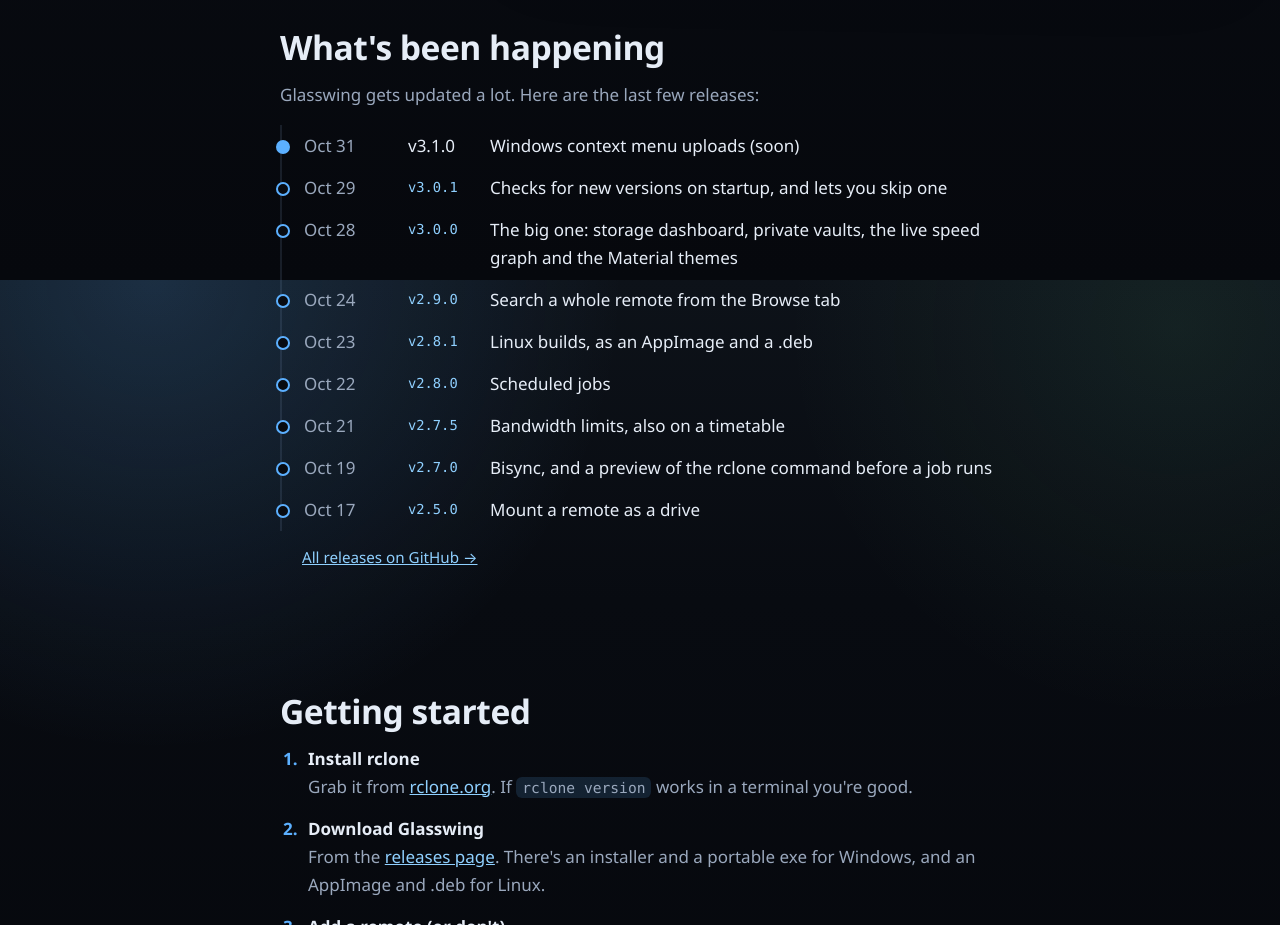
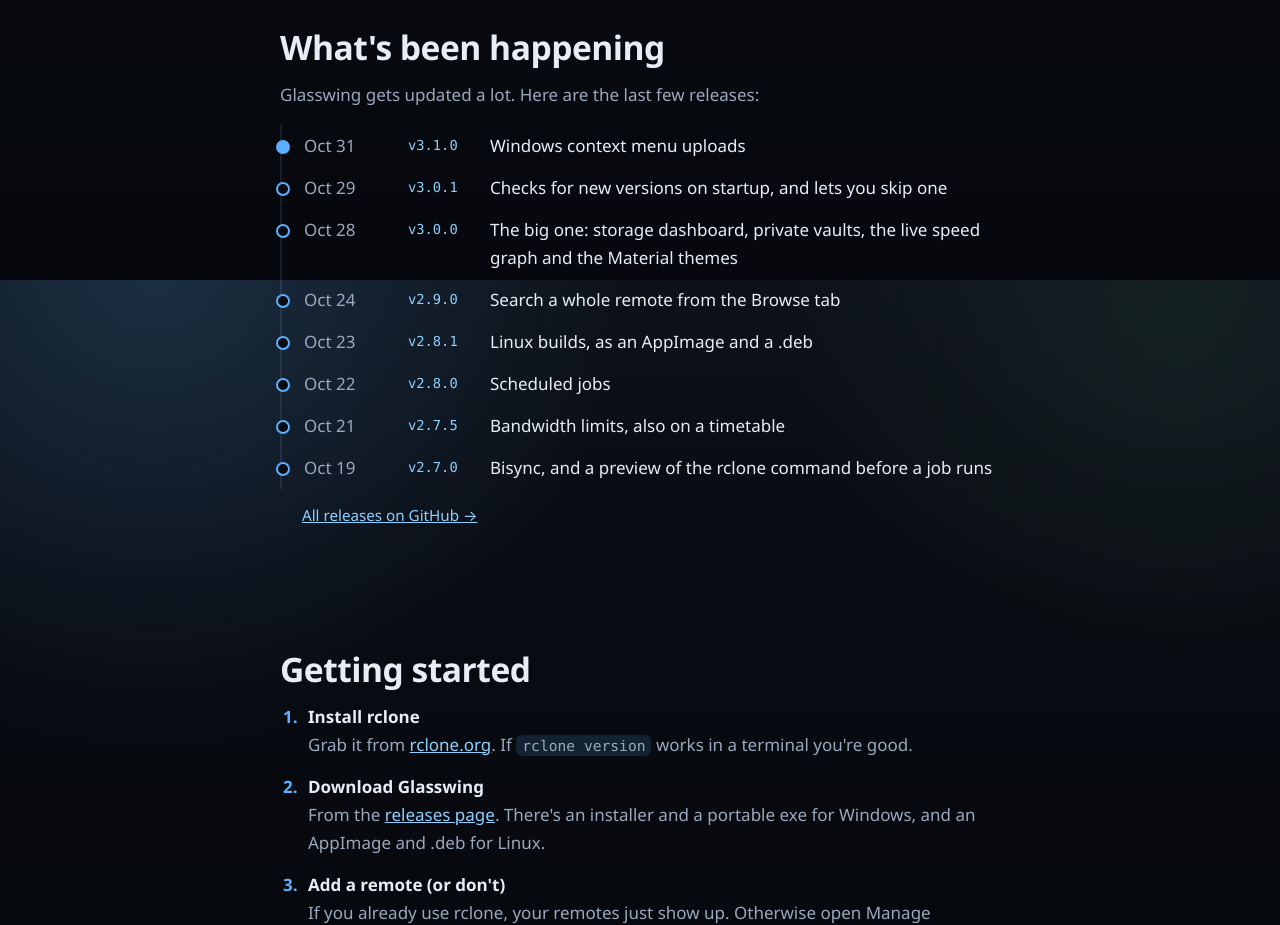
Before and after one commit to SSCHRE/rclone-gui-glasswing, an Electron app: page docs/index.html in a window 1280 px wide. Shown: the part 4520-5445 px from the top of the page. Drawn offline with Linux system fonts and the light colour scheme.

Commit message:
Update index.html

```diff
--- a/docs/index.html
+++ b/docs/index.html
@@ -1253,7 +1253,7 @@
         <h2>What's been happening</h2>
         <p class="muted">Glasswing gets updated a lot. Here are the last few releases:</p>
         <ul class="log">
-          <li><time datetime="2026-10-31">Oct 31</time>v3.1.0<span>Windows context menu uploads (soon)</span></li>
+          <li><time datetime="2026-10-31">Oct 31</time><a href="https://github.com/SSCHRE/rclone-gui-glasswing/releases/tag/v3.1.0">v3.1.0</a><span>Windows context menu uploads</span></li>
           <li><time datetime="2026-10-29">Oct 29</time><a href="https://github.com/SSCHRE/rclone-gui-glasswing/releases/tag/v3.0.1">v3.0.1</a><span>Checks for new versions on startup, and lets you skip one</span></li>
           <li><time datetime="2026-10-28">Oct 28</time><a href="https://github.com/SSCHRE/rclone-gui-glasswing/releases/tag/v3.0.0">v3.0.0</a><span>The big one: storage dashboard, private vaults, the live speed graph and the Material themes</span></li>
           <li><time datetime="2026-10-24">Oct 24</time><a href="https://github.com/SSCHRE/rclone-gui-glasswing/releases/tag/v2.9.0">v2.9.0</a><span>Search a whole remote from the Browse tab</span></li>
@@ -1261,7 +1261,6 @@
           <li><time datetime="2026-10-22">Oct 22</time><a href="https://github.com/SSCHRE/rclone-gui-glasswing/releases/tag/v2.8.0">v2.8.0</a><span>Scheduled jobs</span></li>
           <li><time datetime="2026-10-21">Oct 21</time><a href="https://github.com/SSCHRE/rclone-gui-glasswing/releases/tag/v2.7.5">v2.7.5</a><span>Bandwidth limits, also on a timetable</span></li>
           <li><time datetime="2026-10-19">Oct 19</time><a href="https://github.com/SSCHRE/rclone-gui-glasswing/releases/tag/v2.7.0">v2.7.0</a><span>Bisync, and a preview of the rclone command before a job runs</span></li>
-          <li><time datetime="2026-10-17">Oct 17</time><a href="https://github.com/SSCHRE/rclone-gui-glasswing/releases/tag/v2.5.0">v2.5.0</a><span>Mount a remote as a drive</span></li>
         </ul>
         <p class="log-foot"><a href="https://github.com/SSCHRE/rclone-gui-glasswing/releases">All releases on GitHub →</a></p>
       </div>
```
